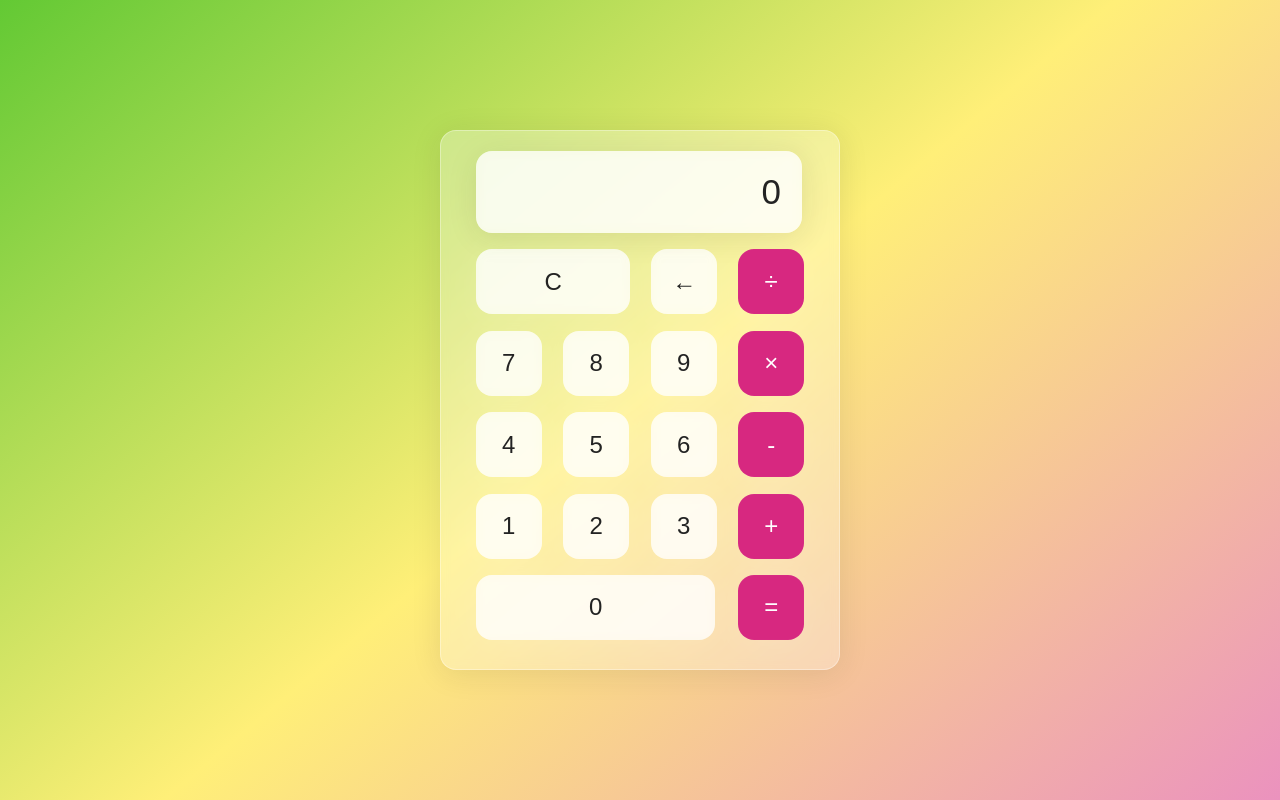
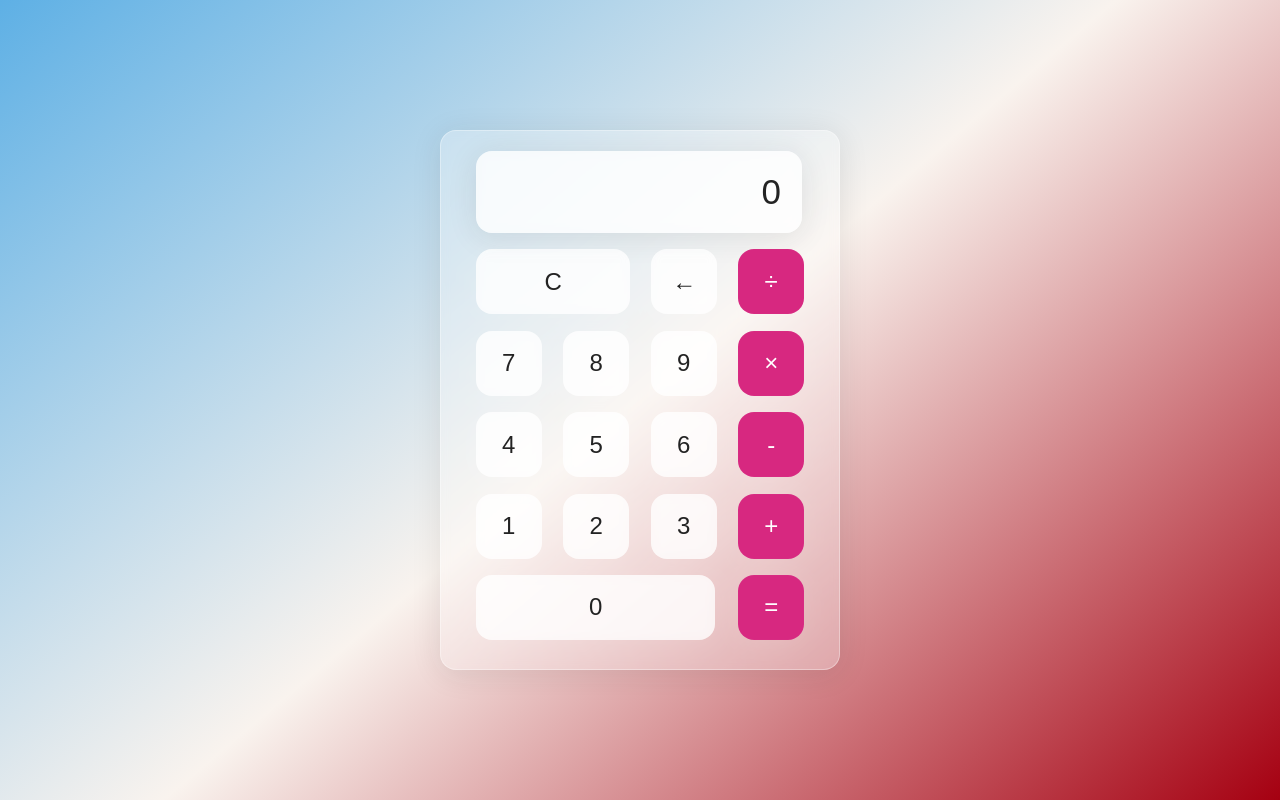
Before and after one commit to davidjbaca/My-Calculator, a plain HTML site: page index.html in a window 1280 px wide. Drawn offline with Linux system fonts and the light colour scheme.

Commit message:
color scheme

```diff
--- a/style.css
+++ b/style.css
@@ -11,8 +11,8 @@ html{
 }
 body{
     align-items: center;
-    background: linear-gradient(320deg,#eb92be, #ffef78,
-    #63c934);
+    background: linear-gradient(320deg,#a50011, #f9f3ee,
+    #5eb0e5);
     display: flex;
     font-family: 'Dosis', sans-serif;
     font-display: swap;
```
